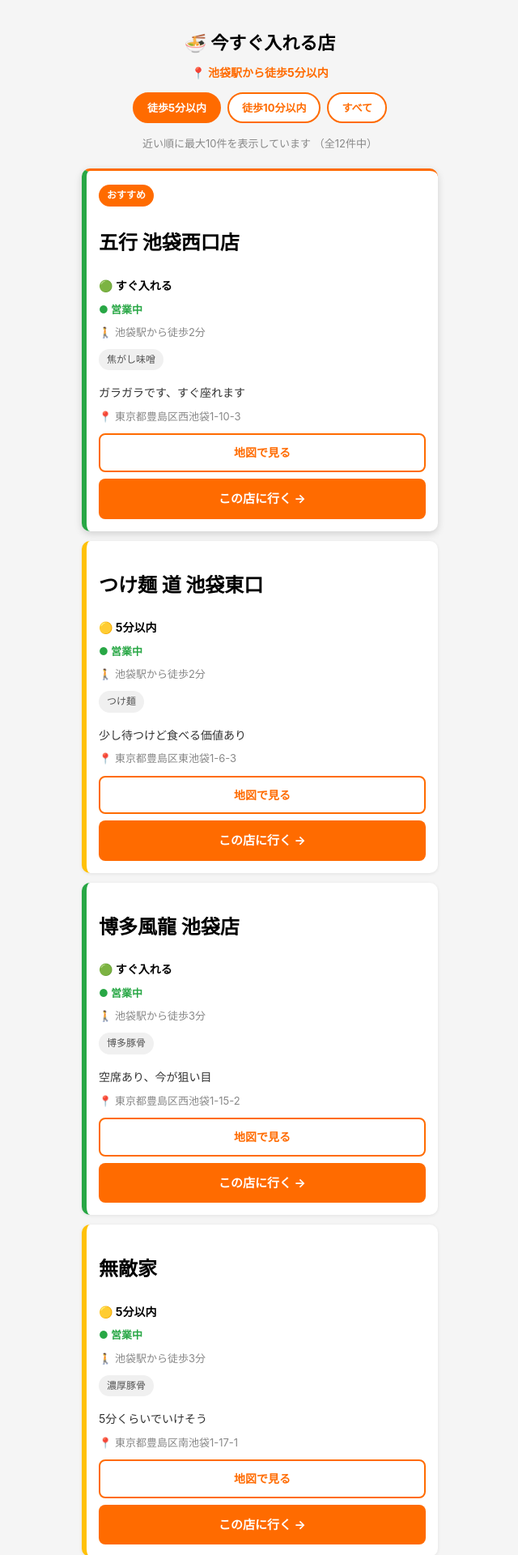
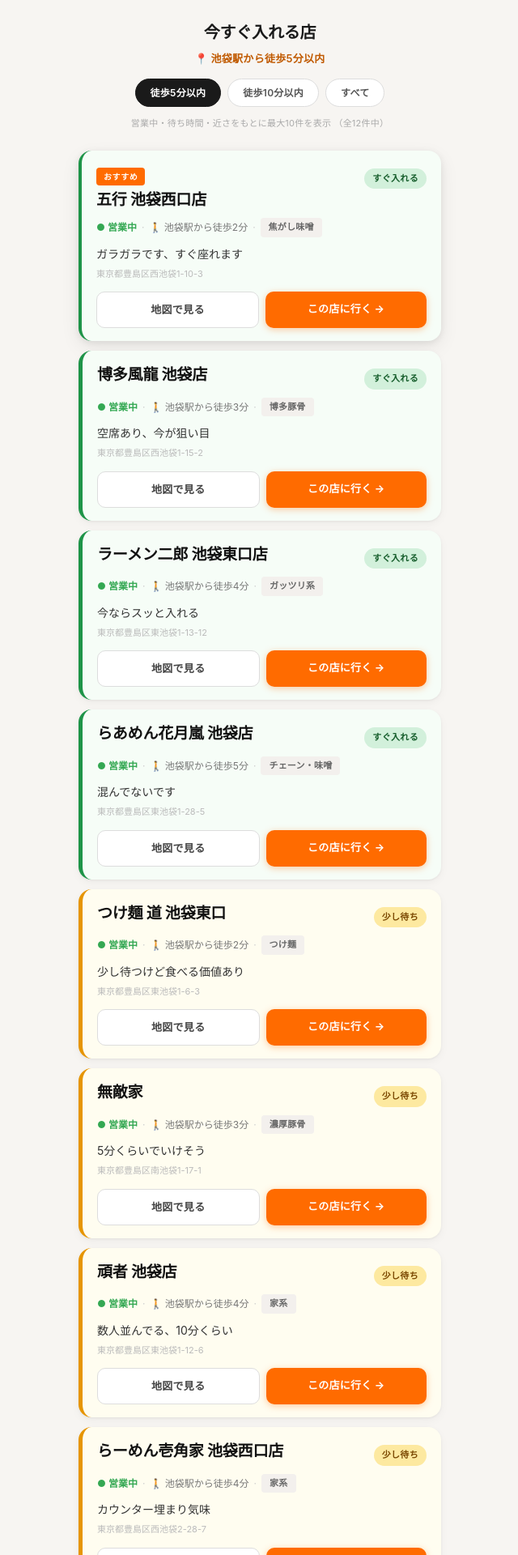
Before and after one commit to gorindo/no-wait-ramen, a Flask app: page /result?max_walk=5 in a window 1280 px wide. Shown: the top 1920 px of the page at 81% size, without its empty margins (319-959 px from the left). Run offline with Flask 3, Linux system fonts and the light colour scheme.

Commit message:
improve result UI

```diff
--- a/app.py
+++ b/app.py
@@ -4,6 +4,14 @@
 
 # 表示件数の上限（将来的にここを変更するだけで調整可能）
 MAX_DISPLAY = 10
+
+# ソートキー: 営業中 > 待ちレベル(green/yellow/red) > 徒歩分数
+WAIT_LEVEL_ORDER = {"green": 0, "yellow": 1, "red": 2}
+
+def sort_key(shop):
+    is_closed = 0 if shop["is_open"] else 1
+    wait_order = WAIT_LEVEL_ORDER.get(shop["wait_level"], 9)
+    return (is_closed, wait_order, shop["walk_minutes"])
 
 # 仮データ（池袋駅徒歩圏）
 ramen_shops = [
@@ -358,6 +366,9 @@
         filtered = ramen_shops
         filter_label = "池袋駅周辺の全店舗"
 
+    # 営業中・待ちレベル・徒歩分数の順でソート
+    filtered.sort(key=sort_key)
+
     total_count = len(filtered)
 
     # 表示件数を上限に制限（MAX_DISPLAY を変更するだけで調整可能）
--- a/static/style.css
+++ b/static/style.css
@@ -8,9 +8,10 @@
 body {
     margin: 0;
     font-family: -apple-system, BlinkMacSystemFont, "Helvetica Neue", Arial, sans-serif;
-    background-color: #f5f5f5;
-    line-height: 1.7;
+    background-color: #f7f5f2;
+    line-height: 1.6;
     overflow-x: hidden;
+    -webkit-font-smoothing: antialiased;
 }
 
 /* ===========================
@@ -77,7 +78,7 @@
     letter-spacing: 0.05em;
 }
 
-/* フィルタボタン群 */
+/* フィルタボタン群（トップ） */
 .filter-buttons {
     display: flex;
     flex-direction: column;
@@ -130,25 +131,38 @@
 }
 
 /* ===========================
-   結果ページ共通
+   結果ページ
 =========================== */
+body.result-page {
+    background-color: #f7f5f2;
+}
+
 .container {
-    padding: 20px;
-    text-align: center;
+    padding: 24px 16px 40px;
     max-width: 480px;
     margin: 0 auto;
 }
 
+/* ページヘッダー */
+.page-header {
+    text-align: center;
+    margin-bottom: 24px;
+}
+
 h1 {
-    font-size: 22px;
-    margin-bottom: 6px;
+    font-size: 20px;
+    font-weight: 700;
+    color: #1a1a1a;
+    letter-spacing: -0.01em;
+    margin: 0 0 6px;
 }
 
 .filter-label {
-    font-size: 14px;
-    font-weight: bold;
-    color: #ff6b00;
-    margin: 0 0 12px;
+    font-size: 13px;
+    font-weight: 600;
+    color: #c05a00;
+    letter-spacing: 0.02em;
+    margin: 0 0 14px;
 }
 
 /* フィルタチップ（結果ページ） */
@@ -157,153 +171,255 @@
     flex-wrap: wrap;
     gap: 8px;
     justify-content: center;
-    margin-bottom: 14px;
+    margin-bottom: 12px;
 }
 
 .filter-chip {
     display: inline-block;
-    padding: 6px 16px;
-    font-size: 13px;
-    font-weight: bold;
-    color: #ff6b00;
+    padding: 7px 18px;
+    font-size: 12px;
+    font-weight: 600;
+    color: #555;
     background: #fff;
-    border: 2px solid #ff6b00;
+    border: 1.5px solid #ddd;
     border-radius: 50px;
     text-decoration: none;
-    transition: background 0.15s, color 0.15s;
+    letter-spacing: 0.02em;
+    transition: background 0.15s, color 0.15s, border-color 0.15s;
     white-space: nowrap;
 }
 
-.filter-chip.active,
-.filter-chip:hover {
-    background: #ff6b00;
+.filter-chip.active {
+    background: #1a1a1a;
     color: #fff;
+    border-color: #1a1a1a;
+}
+
+.filter-chip:hover:not(.active) {
+    border-color: #aaa;
+    color: #222;
 }
 
 .sub-text {
-    font-size: 13px;
-    color: #888;
-    margin-top: 0;
-    margin-bottom: 20px;
+    font-size: 11px;
+    color: #aaa;
+    letter-spacing: 0.02em;
+    margin: 0;
 }
 
 .no-result {
     font-size: 14px;
-    color: #888;
-    margin: 40px 0;
-    line-height: 1.8;
+    color: #999;
+    margin: 48px 0;
+    line-height: 2;
+    text-align: center;
 }
 
-/* メインボタン（result.html 用） */
-.main-button {
-    display: block;
-    width: 100%;
-    padding: 20px;
-    font-size: 18px;
-    background-color: #ff6b00;
-    color: white;
-    text-decoration: none;
-    border-radius: 10px;
+/* ===========================
+   カード
+=========================== */
+.card {
+    background: #ffffff;
+    padding: 18px 18px 16px;
+    margin-bottom: 12px;
+    border-radius: 16px;
+    text-align: left;
+    border-left: 5px solid transparent;
+    box-shadow:
+        0 1px 3px rgba(0,0,0,0.06),
+        0 4px 12px rgba(0,0,0,0.04);
+    transition: box-shadow 0.2s;
 }
 
-/* カード */
-.card {
-    background: white;
-    padding: 15px;
-    margin-bottom: 12px;
-    border-radius: 10px;
-    text-align: left;
+.card:active {
     box-shadow: 0 1px 4px rgba(0,0,0,0.08);
 }
 
+/* おすすめカード */
 .card-top {
-    box-shadow: 0 3px 10px rgba(0,0,0,0.15);
-    border-top: 3px solid #ff6b00;
+    border-left-width: 4px;
+    box-shadow:
+        0 2px 8px rgba(0,0,0,0.08),
+        0 8px 24px rgba(0,0,0,0.07);
 }
 
-.green  { border-left: 6px solid #28a745; }
-.yellow { border-left: 6px solid #ffc107; }
-.red    { border-left: 6px solid #dc3545; }
+/* 左ライン：wait_level 別カラー */
+.green  { border-left-color: #1e9448; }
+.yellow { border-left-color: #e69500; }
+.red    { border-left-color: #d93025; }
 
-.wait-label {
-    margin: 4px 0 6px;
-    font-size: 14px;
-    font-weight: bold;
+/* カード全体への薄い色味 */
+.card.green  { background: #f6fdf7; }
+.card.yellow { background: #fffdf0; }
+.card.red    { background: #fff7f6; }
+
+/* カードヘッダー行 */
+.card-head {
+    display: flex;
+    align-items: flex-start;
+    justify-content: space-between;
+    gap: 10px;
+    margin-bottom: 10px;
+}
+
+.card-head-left {
+    flex: 1;
+    min-width: 0;
+}
+
+.card-head-right {
+    flex-shrink: 0;
+    padding-top: 2px;
 }
 
 .recommend-badge {
     display: inline-block;
-    background-color: #ff6b00;
-    color: white;
-    font-size: 12px;
-    font-weight: bold;
-    padding: 3px 10px;
-    border-radius: 20px;
+    background: #ff6b00;
+    color: #fff;
+    font-size: 10px;
+    font-weight: 700;
+    letter-spacing: 0.06em;
+    padding: 3px 9px;
+    border-radius: 4px;
     margin-bottom: 6px;
+    text-transform: uppercase;
+}
+
+.shop-name {
+    font-size: 19px;
+    font-weight: 700;
+    color: #111;
+    margin: 0;
+    line-height: 1.3;
+    letter-spacing: -0.01em;
+    word-break: break-all;
+}
+
+/* 待ち時間ピル */
+.wait-pill {
+    display: inline-block;
+    font-size: 11px;
+    font-weight: 700;
+    padding: 4px 10px;
+    border-radius: 50px;
+    letter-spacing: 0.03em;
+    white-space: nowrap;
+}
+
+.wait-pill--green  { background: #d2f0db; color: #145c2a; }
+.wait-pill--yellow { background: #fde9a0; color: #7a4800; }
+.wait-pill--red    { background: #fac8c5; color: #8e1a12; }
+
+/* メタ情報行 */
+.card-meta {
+    display: flex;
+    flex-wrap: wrap;
+    align-items: center;
+    gap: 4px 6px;
+    margin-bottom: 10px;
 }
 
 .open-status {
-    font-size: 13px;
-    font-weight: bold;
-    margin: 4px 0 6px;
+    font-size: 12px;
+    font-weight: 600;
 }
 
-.open-status.open   { color: #28a745; }
-.open-status.closed { color: #aaa; font-weight: normal; }
+.open-status.open   { color: #34a853; }
+.open-status.closed { color: #bbb; font-weight: 400; }
 
-.shop-meta,
-.shop-address {
-    font-size: 13px;
-    color: #888;
-    margin: 4px 0;
+.meta-sep {
+    color: #ccc;
+    font-size: 12px;
+}
+
+.walk-text {
+    font-size: 12px;
+    color: #777;
 }
 
 .shop-tag {
     display: inline-block;
-    background-color: #f0f0f0;
-    color: #555;
-    font-size: 12px;
+    background: #f3f0ed;
+    color: #666;
+    font-size: 11px;
+    font-weight: 600;
     padding: 3px 10px;
-    border-radius: 20px;
-    margin: 6px 0 8px;
+    border-radius: 4px;
+    letter-spacing: 0.02em;
 }
 
+/* コメント・住所 */
 .shop-comment {
     font-size: 14px;
     color: #333;
-    margin: 8px 0 6px;
+    margin: 0 0 6px;
+    line-height: 1.5;
 }
 
-.map-button {
-    display: block;
-    margin-top: 10px;
-    padding: 10px 16px;
-    background-color: #fff;
-    color: #ff6b00;
-    border: 2px solid #ff6b00;
-    text-decoration: none;
-    border-radius: 8px;
-    font-size: 14px;
-    font-weight: bold;
-    text-align: center;
+.shop-address {
+    font-size: 11px;
+    color: #bbb;
+    margin: 0 0 14px;
+    line-height: 1.5;
 }
 
-.go-button {
-    display: block;
-    margin-top: 8px;
-    padding: 12px 16px;
-    background-color: #ff6b00;
-    color: white;
-    text-decoration: none;
-    border-radius: 8px;
-    font-size: 15px;
-    font-weight: bold;
-    text-align: center;
+/* カードボタン */
+.card-actions {
+    display: flex;
+    gap: 8px;
 }
 
+.btn {
+    flex: 1;
+    display: block;
+    padding: 11px 8px;
+    font-size: 13px;
+    font-weight: 700;
+    text-align: center;
+    text-decoration: none;
+    border-radius: 10px;
+    letter-spacing: 0.02em;
+    transition: opacity 0.15s, transform 0.12s;
+}
+
+.btn:active {
+    opacity: 0.75;
+    transform: scale(0.97);
+}
+
+.btn-outline {
+    background: #fff;
+    color: #444;
+    border: 1.5px solid #ddd;
+}
+
+.btn-outline:hover {
+    border-color: #bbb;
+    color: #111;
+}
+
+.btn-primary {
+    background: #ff6b00;
+    color: #fff;
+    border: none;
+    box-shadow: 0 2px 8px rgba(255, 107, 0, 0.35);
+}
+
+.btn-primary:hover {
+    background: #e85f00;
+}
+
+/* 戻るリンク */
 .back-button {
     display: block;
-    margin-top: 20px;
+    margin-top: 28px;
+    text-align: center;
     text-decoration: none;
-    color: #333;
+    font-size: 13px;
+    color: #999;
+    letter-spacing: 0.02em;
 }
+
+.back-button:hover {
+    color: #555;
+}
--- a/templates/result.html
+++ b/templates/result.html
@@ -6,59 +6,71 @@
     <title>結果</title>
     <link rel="stylesheet" href="{{ url_for('static', filename='style.css') }}">
 </head>
-<body>
+<body class="result-page">
 
 <div class="container">
-    <h1>🍜 今すぐ入れる店</h1>
 
+    <header class="page-header">
+        <h1>今すぐ入れる店</h1>
         <p class="filter-label">📍 {{ filter_label }}</p>
-
         <div class="filter-nav">
             <a href="/result?max_walk=5" class="filter-chip{% if max_walk == 5 %} active{% endif %}">徒歩5分以内</a>
             <a href="/result?max_walk=10" class="filter-chip{% if max_walk == 10 %} active{% endif %}">徒歩10分以内</a>
             <a href="/result" class="filter-chip{% if max_walk is none %} active{% endif %}">すべて</a>
         </div>
+        <p class="sub-text">
+            営業中・待ち時間・近さをもとに最大{{ max_display }}件を表示
+            {% if total_count > max_display %}（全{{ total_count }}件中）{% endif %}
+        </p>
+    </header>
 
     {% if shops %}
-        <p class="sub-text">
-            近い順に最大{{ max_display }}件を表示しています
-            {% if total_count > max_display %}（全{{ total_count }}件中）{% endif %}
-        </p>
-
         {% for shop in shops %}
         <div class="card {{ shop.wait_level }}{% if loop.first %} card-top{% endif %}">
+
+            <div class="card-head">
+                <div class="card-head-left">
                     {% if loop.first %}<span class="recommend-badge">おすすめ</span>{% endif %}
-            <h2>{{ shop.name }}</h2>
+                    <h2 class="shop-name">{{ shop.name }}</h2>
+                </div>
+                <div class="card-head-right">
+                    {% if shop.wait_level == 'green' %}
+                    <span class="wait-pill wait-pill--green">すぐ入れる</span>
+                    {% elif shop.wait_level == 'yellow' %}
+                    <span class="wait-pill wait-pill--yellow">少し待ち</span>
+                    {% elif shop.wait_level == 'red' %}
+                    <span class="wait-pill wait-pill--red">混雑中</span>
+                    {% endif %}
+                </div>
+            </div>
 
-            {% if shop.wait_level == 'green' %}
-            <p class="wait-label">🟢 すぐ入れる</p>
-            {% elif shop.wait_level == 'yellow' %}
-            <p class="wait-label">🟡 5分以内</p>
-            {% elif shop.wait_level == 'red' %}
-            <p class="wait-label">🔴 注意</p>
+            <div class="card-meta">
+                {% if shop.is_open %}
+                <span class="open-status open">● 営業中</span>
+                {% else %}
+                <span class="open-status closed">● 営業時間外</span>
                 {% endif %}
-
-            {% if shop.is_open %}
-            <p class="open-status open">● 営業中</p>
-            {% else %}
-            <p class="open-status closed">● 営業時間外</p>
-            {% endif %}
-
-            <p class="shop-meta">🚶 {{ shop.walk_time }}</p>
+                <span class="meta-sep">·</span>
+                <span class="walk-text">🚶 {{ shop.walk_time }}</span>
+                <span class="meta-sep">·</span>
                 <span class="shop-tag">{{ shop.tag }}</span>
+            </div>
 
             <p class="shop-comment">{{ shop.comment }}</p>
-            <p class="shop-address">📍 {{ shop.address }}</p>
+            <p class="shop-address">{{ shop.address }}</p>
 
-            <a href="{{ shop.map_url }}" class="map-button" target="_blank" rel="noopener noreferrer">地図で見る</a>
-            <a href="#" class="go-button">この店に行く →</a>
+            <div class="card-actions">
+                <a href="{{ shop.map_url }}" class="btn btn-outline" target="_blank" rel="noopener noreferrer">地図で見る</a>
+                <a href="#" class="btn btn-primary">この店に行く →</a>
+            </div>
+
         </div>
         {% endfor %}
     {% else %}
-        <p class="no-result">この範囲内の店舗が見つかりませんでした。<br>条件を広げて検索してみてください。</p>
+        <p class="no-result">この範囲内の店舗が見つかりませんでした。<br>条件を広げてみてください。</p>
     {% endif %}
 
-    <a href="/" class="back-button">← 戻る</a>
+    <a href="/" class="back-button">← 条件を変える</a>
 </div>
 
 </body>
```
Lines whose indentation alone changed are shown as unchanged.
